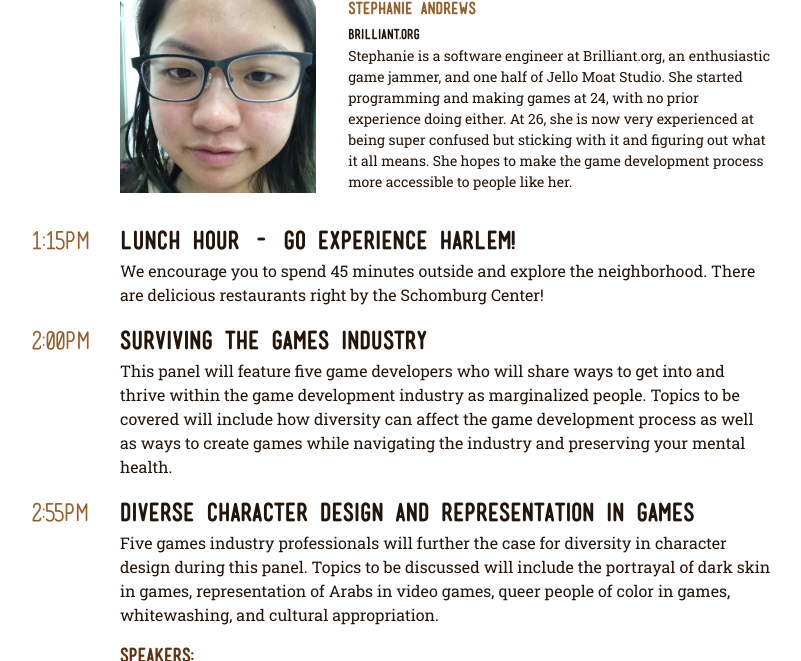
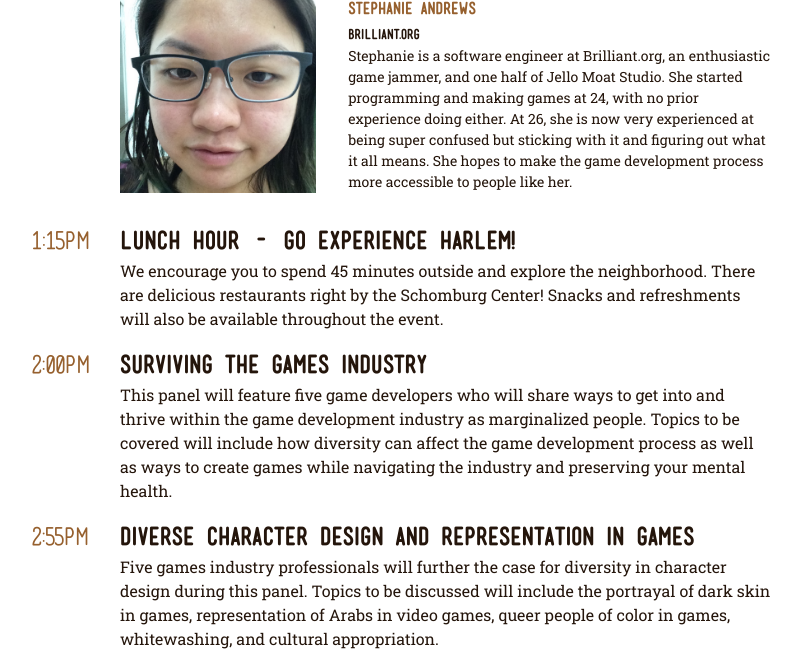
Before and after one commit to BrooklynGamery/gdocexpo, a Jekyll site: the page built from schedule/index.html, in a window 1280 px wide and 900 px high, scrolled down 2172 px, cut to the strip 0-661 px from the top of the window. Shown: the whole strip, without its empty margins (238-1039 px from the left). Built offline with Jekyll 4.4.1, drawn with Linux system fonts in a browser that asks for light colours; comment, search, counter and statistics services are not loaded.

Commit message:
Update talks.yml

```diff
--- a/_data/talks.yml
+++ b/_data/talks.yml
@@ -54,7 +54,7 @@
 
 - title: Lunch hour - go experience Harlem!
   time: 1:15PM
-  description: We encourage you to spend 45 minutes outside and explore the neighborhood. There are delicious restaurants right by the Schomburg Center!
+  description: We encourage you to spend 45 minutes outside and explore the neighborhood. There are delicious restaurants right by the Schomburg Center! Snacks and refreshments will also be available throughout the event.
 
 - title: Surviving the games industry
   time: 2:00PM
```
